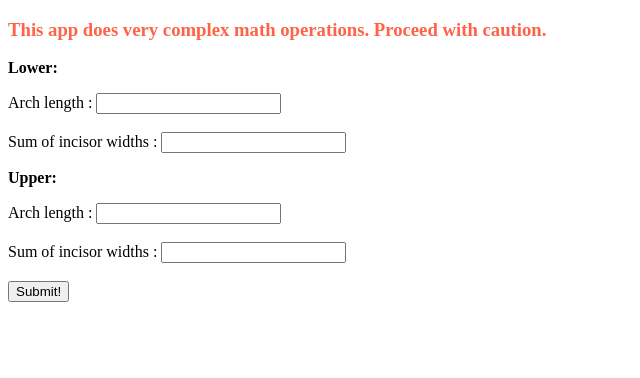
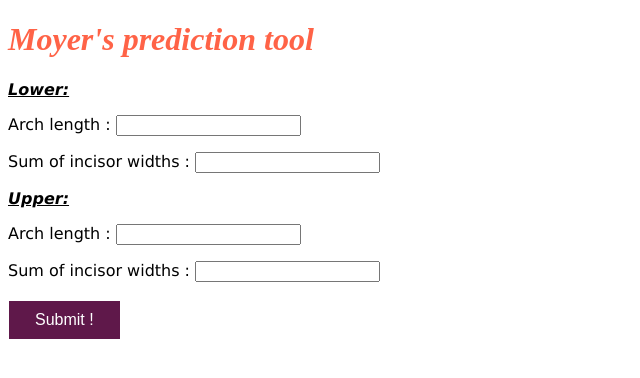
Before and after one commit to meximonster/5headmath, a Flask app: page / in a window 1280 px wide. Shown: the top 378 px of the page, without its empty margins (0-640 px from the left). Run offline with Flask 2, Linux system fonts and the light colour scheme.

Commit message:
change button, fonts, image

```diff
--- a/templates/view_input.html
+++ b/templates/view_input.html
@@ -1,11 +1,39 @@
 <!DOCTYPE html>
 <html>
+<head>
+  <style>
+    .button {
+      background-color: #5f184a; /* Green */
+      border: none;
+      color: white;
+      padding: 10px 26px;
+      text-align: center;
+      text-decoration: none;
+      display: inline-block;
+      font-size: 16px;
+      margin: 3px 1px;
+      cursor: pointer;
+      -webkit-transition-duration: 0.4s; /* Safari */
+      transition-duration: 0.4s;
+    }
+
+    .button2:hover {
+      box-shadow: 0 12px 16px 0 rgba(0,0,0,0.24),0 17px 50px 0 rgba(0,0,0,0.19);
+    }
+    </style>
+
+    <style>
+      .p1 {
+         font-family: Verdana, sans-serif;
+}
+    </style>
+</head>
 <form method=post action="">
-  <h3 style="color:Tomato;">This app does very complex math operations. Proceed with caution.</h3>
+  <h1 style="color:Tomato;"><i>Moyer's prediction tool</i></h1>
 
-  <p><b>Lower:</b></p>
-  {{ form.al_lower.label }}
-  {{ form.al_lower }}
+  <p class="p1"><b><u><i>Lower:</i></u></b></p>
+  <p class="p1">{{ form.al_lower.label }}
+  {{ form.al_lower }}</p>
   {% if form.al_lower.errors %}
   <ul class="errors">
     {% for error in form.al_lower.errors %}
@@ -13,10 +41,8 @@
     {% endfor %}
   </ul>
   {% endif %}
-  <br>
-  <br>
-  {{ form.s_lower.label }}
-  {{ form.s_lower }}
+  <p class="p1">{{ form.s_lower.label }}
+  {{ form.s_lower }}</p>
   {% if form.s_lower.errors %}
   <ul class="errors">
     {% for error in form.s_lower.errors %}
@@ -24,9 +50,9 @@
     {% endfor %}
   </ul>
   {% endif %}
-  <p><b>Upper:</b></p>
-  {{ form.al_upper.label }}
-  {{ form.al_upper }}
+  <p class="p1"><b><u><i>Upper:</i></u></b></p>
+  <p class="p1">{{ form.al_upper.label }}
+  {{ form.al_upper }}</p>
   {% if form.al_upper.errors %}
   <ul class="errors">
     {% for error in form.al_upper.errors %}
@@ -34,10 +60,8 @@
     {% endfor %}
   </ul>
   {% endif %}
-  <br>
-  <br>
-  {{ form.s_upper.label }}
-  {{ form.s_upper }}
+  <p class="p1">{{ form.s_upper.label }}
+  {{ form.s_upper }}</p>
   {% if form.s_upper.errors %}
   <ul class="errors">
     {% for error in form.s_upper.errors %}
@@ -46,9 +70,6 @@
   </ul>
   {% endif %}
 
-  <br>
-  <br>
-
-  <input type=submit value=Submit!>
+  <button class="button button2">Submit !</button>
 </form>
 </html>
```
Also changed, not shown: templates/view_output.html (+14 -5 lines).
